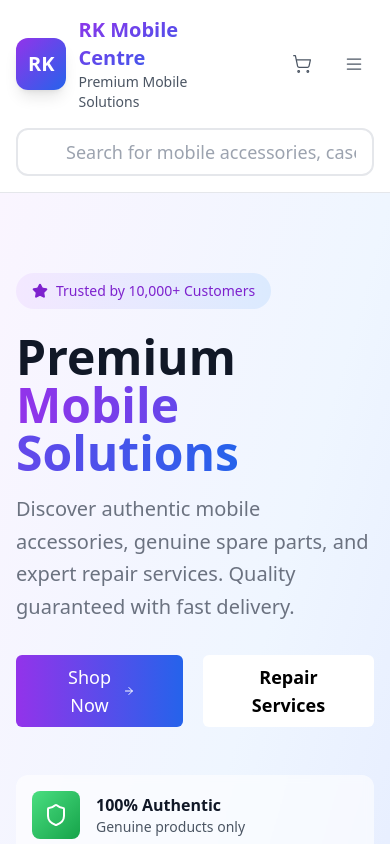
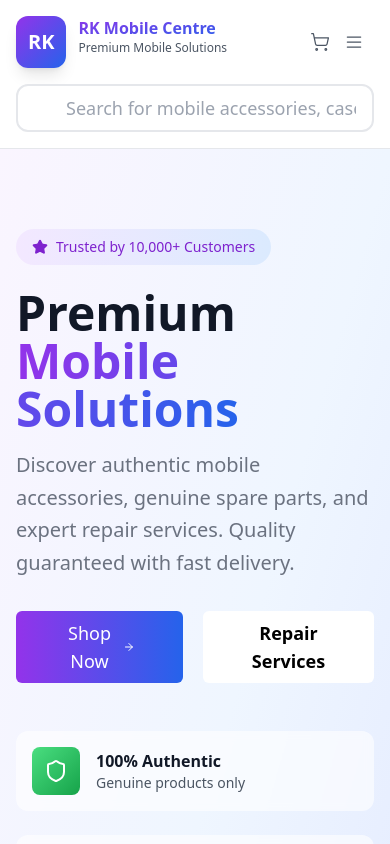
Before and after one commit to Devilkumar1122/webApp, a React (Vite) app: page / in a window 390 px wide. Shown: the top 844 px of the page. Built offline with nearby package versions, Linux system fonts and the light colour scheme.

Commit message:
header.jsx

```diff
--- a/src/component/header.jsx
+++ b/src/component/header.jsx
@@ -20,13 +20,13 @@ export default function Header(){
         {/* header */}
         <div className='flex justify-between items-center gap-4'>
             {/* logo */}
-            <div className='flex mr-10'>
+            <div className='flex mr-5 md:mr-10'>
                 <div className='flex items-center justify-center self-center p-3 purple-gradient mr-3 rounded-xl shadow-lg'>
                     <span className=' font-bold text-xl text-white'>RK</span>
                 </div>
                 <div>
-                    <h1 className='font-bold text-xl md:text-2xl purple-gradient bg-clip-text text-transparent'>RK Mobile Centre</h1>
-                    <p className='text-sm font-medium text-gray-600'>Premium Mobile Solutions</p>
+                    <h1 className='font-bold sm:text-xs md:text-2xl purple-gradient bg-clip-text text-transparent'>RK Mobile Centre</h1>
+                    <p className='text-xs font-medium text-gray-600'>Premium Mobile Solutions</p>
                 </div>
             </div>
             {/* search box */}
@@ -49,12 +49,12 @@ export default function Header(){
                     <User className='hidden md:flex text-gray-600 h-10 w-10 p-2.5 hover:bg-purple-50 rounded-md hover:text-purple-500' strokeWidth={1.5}/>
                 </button>
                 <button>
-                    <ShoppingCart className='text-gray-600 h-10 w-10 p-2.5 hover:bg-purple-50 rounded-md hover:text-purple-500' strokeWidth={1.5}/>
+                    <ShoppingCart className='-mr-0.5 text-gray-600 h-10 w-10 p-2.5 hover:bg-purple-50 rounded-md hover:text-purple-500' strokeWidth={1.5}/>
                 </button>
 
                 {/* mobile menu */}
                 <button className='md:hidden flex' onClick={() => setIsMenuOpen(!isMenuOpen)}>
-                    <Menu className=' text-gray-600 h-10 w-10 p-2.5 hover:bg-gray-100 rounded-md hover:text-purple-500' strokeWidth={1.5}/>
+                    <Menu className='-ml-4 text-gray-600 h-10 w-10 p-2.5  hover:bg-gray-100 rounded-md hover:text-purple-500' strokeWidth={1.5}/>
                 </button>
 
                 {/* conditionally render the mobile menu */}
@@ -64,7 +64,7 @@ export default function Header(){
                     className="fixed inset-0 -left-4 bg-black opacity-80 z-40 md:hidden"
                     onClick={() => setIsMenuOpen(false)}
                 ></div>
-                <div className="fixed h-full top-0 -right-2 bg-white shadow-3xl rounded-xl p-6 w-[300px] z-50 md:hidden transition-all duration-300">
+                <div className="fixed h-full top-0 -right-2 bg-white shadow-3xl rounded-xl p-6 w-4/6 z-50 md:hidden transition-all duration-300">
                     <div className="flex justify-end ">
                             <button onClick={() => setIsMenuOpen(false)} className="text-gray-600  hover:text-purple-500  text-xl font-semibold">
                                 <X className=' border-2 rounded-md border-white hover:border-black' size={25} strokeWidth={1.5} />
```
